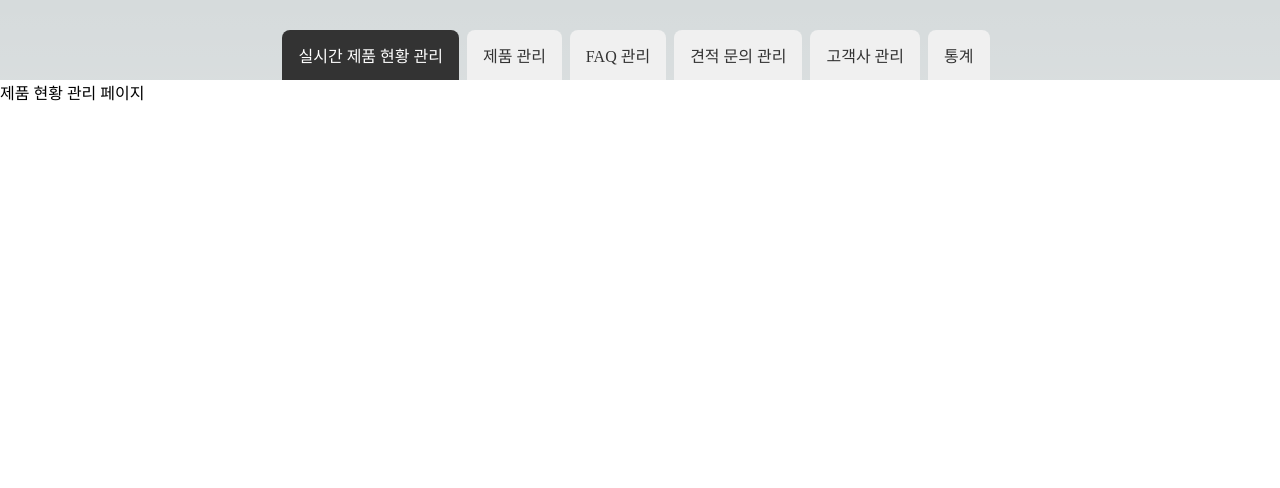
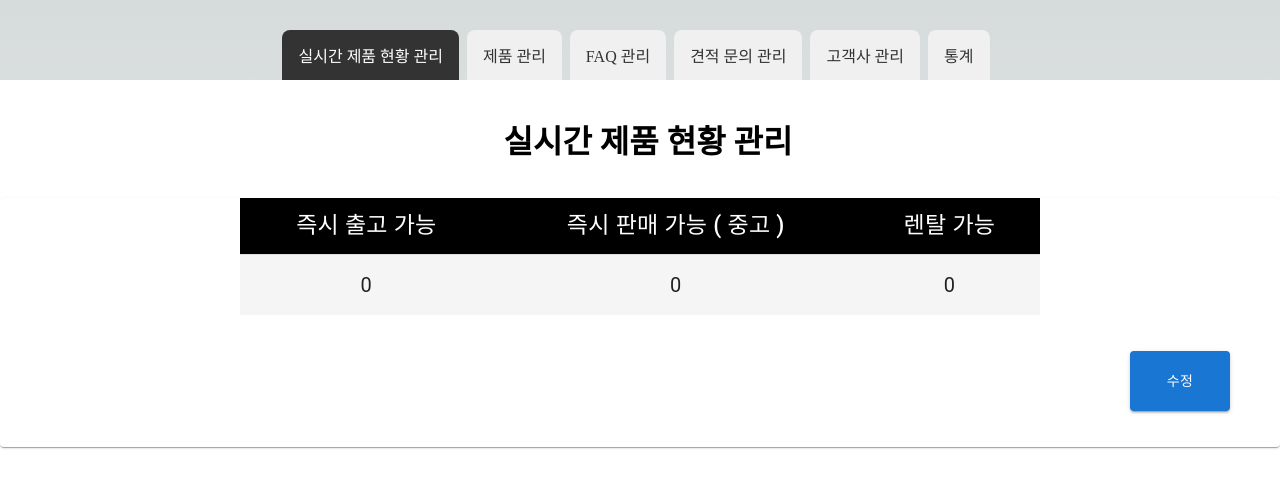
Before and after one commit to Newt-JH/cngadminpage, a Next.js app: page /main/realease in a window 1280 px wide. Shown: the top 488 px of the page. Built offline with nearby package versions, Linux system fonts and the light colour scheme.

Commit message:
[PLAT-1] 실시간 제품 관리 디자인

```diff
--- a/pages/components/Header.jsx
+++ b/pages/components/Header.jsx
@@ -46,7 +46,6 @@ const Header = () => {
     }
   };
 
-  console.log(router.pathname);
   return (
     <div className={styles.container}>
       <div className={styles.tabs}>
--- /dev/null
+++ b/pages/main/realease/index.jsx
@@ -0,0 +1,134 @@
+import React, { useState } from 'react';
+import Layout from '../../components/Layout';
+import { styled } from '@mui/material/styles';
+import Table from '@mui/material/Table';
+import TableBody from '@mui/material/TableBody';
+import TableCell, { tableCellClasses } from '@mui/material/TableCell';
+import TableContainer from '@mui/material/TableContainer';
+import TableHead from '@mui/material/TableHead';
+import TableRow from '@mui/material/TableRow';
+import Paper from '@mui/material/Paper';
+import { Button, TextField } from '@mui/material';
+import { Box } from '@mui/system';
+
+export default function Realease() {
+
+  const [rows,setRows] = useState({
+    releaseCount: 0,
+    usedCount: 0,
+    rentalCount: 0
+  })
+
+  const [click, setClick] = useState(false);
+
+  const handleClick = () => {
+    if (!click) {
+      setClick(true);
+    } else {
+      if (confirm("수정하시겠습니까?")) {
+        // axios 써야함
+      };
+    }
+  };
+
+  const handleInputChange = (e) => {
+    e.target.value = Number(e.target.value) < 100 ? Number(e.target.value) : 99;
+    setRows((prevRows) => ({
+      ...prevRows,
+      [e.target.id]: Number(e.target.value)
+    }));
+    // setInputValue(event.target.value);
+  };
+  console.log(rows);
+  return (
+    <Layout>
+      <>
+      <br /><br />
+        <h1 align="center">  &nbsp; 실시간 제품 현황 관리 </h1>
+        <br /><br />
+    <TableContainer component={Paper} align="center">
+      <Table sx={{ width: 800 }} aria-label="customized table">
+        <TableHead>
+          <TableRow>
+            <StyledTableCell align="center">즉시 출고 가능</StyledTableCell>
+            <StyledTableCell align="center">즉시 판매 가능 ( 중고 )</StyledTableCell>
+            <StyledTableCell align="center">렌탈 가능</StyledTableCell>
+          </TableRow>
+        </TableHead>
+        <TableBody>
+              <StyledTableRow key={rows}>
+
+                <StyledTableCell align="center">
+                  {click === false ? rows.releaseCount :
+                    <TextField type={"number"} id="releaseCount" label="" variant="standard" value={rows.releaseCount} onChange={handleInputChange}/>
+                  }
+                </StyledTableCell>
+
+                <StyledTableCell align="center">
+                  {click === false ? rows.usedCount :
+                    <TextField type={"number"} id="usedCount" label="" variant="standard" value={rows.usedCount} onChange={handleInputChange}/>
+                  }
+                </StyledTableCell>
+
+                <StyledTableCell align="center">
+                  {click === false ? rows.rentalCount :
+                    <TextField type={"number"} id="rentalCount" label="" variant="standard" value={rows.rentalCount} onChange={handleInputChange}/>
+                  }
+                </StyledTableCell>
+
+            </StyledTableRow>
+        </TableBody>
+          </Table>
+
+          <br /><br />
+          <Box display="flex" justifyContent="flex-end">
+            <Button variant="contained"
+              style={{ marginRight: "50px" }}
+              sx={{width: 100, height: 60}}
+              onClick={handleClick}
+              >
+              {click === false ? '수정' : '저장'}
+            </Button>
+          </Box>
+          <br /><br />
+      </TableContainer>
+
+      </>
+      </Layout>
+  );
+}
+
+
+
+
+
+
+
+
+
+
+
+
+
+
+
+const StyledTableCell = styled(TableCell)(({ theme }) => ({
+  [`&.${tableCellClasses.head}`]: {
+    backgroundColor: theme.palette.common.black,
+    color: theme.palette.common.white,
+    fontSize: 23,
+  },
+  [`&.${tableCellClasses.body}`]: {
+    fontSize: 20,
+  },
+}));
+
+const StyledTableRow = styled(TableRow)(({ theme }) => ({
+  '&:nth-of-type(odd)': {
+    backgroundColor: theme.palette.action.hover,
+  },
+  // hide last border
+  '&:last-child td, &:last-child th': {
+    border: 0,
+  },
+}));
--- a/pages/main/realease/index.tsx
+++ /dev/null
@@ -1,12 +0,0 @@
-import React from 'react';
-import Layout from '../../components/Layout';
-
-const Realease = () => {
-  return (
-    <Layout>
-      <div>제품 현황 관리 페이지</div>
-    </Layout>
-  );
-};
-
-export default Realease;
--- a/tsconfig.json
+++ b/tsconfig.json
@@ -19,6 +19,6 @@
       "@/*": ["./*"]
     }
   },
-  "include": ["next-env.d.ts", "**/*.ts", "**/*.tsx"],
+  "include": ["next-env.d.ts", "**/*.ts", "**/*.tsx", "pages/main/realease/index.jsx"],
   "exclude": ["node_modules"]
 }
```
